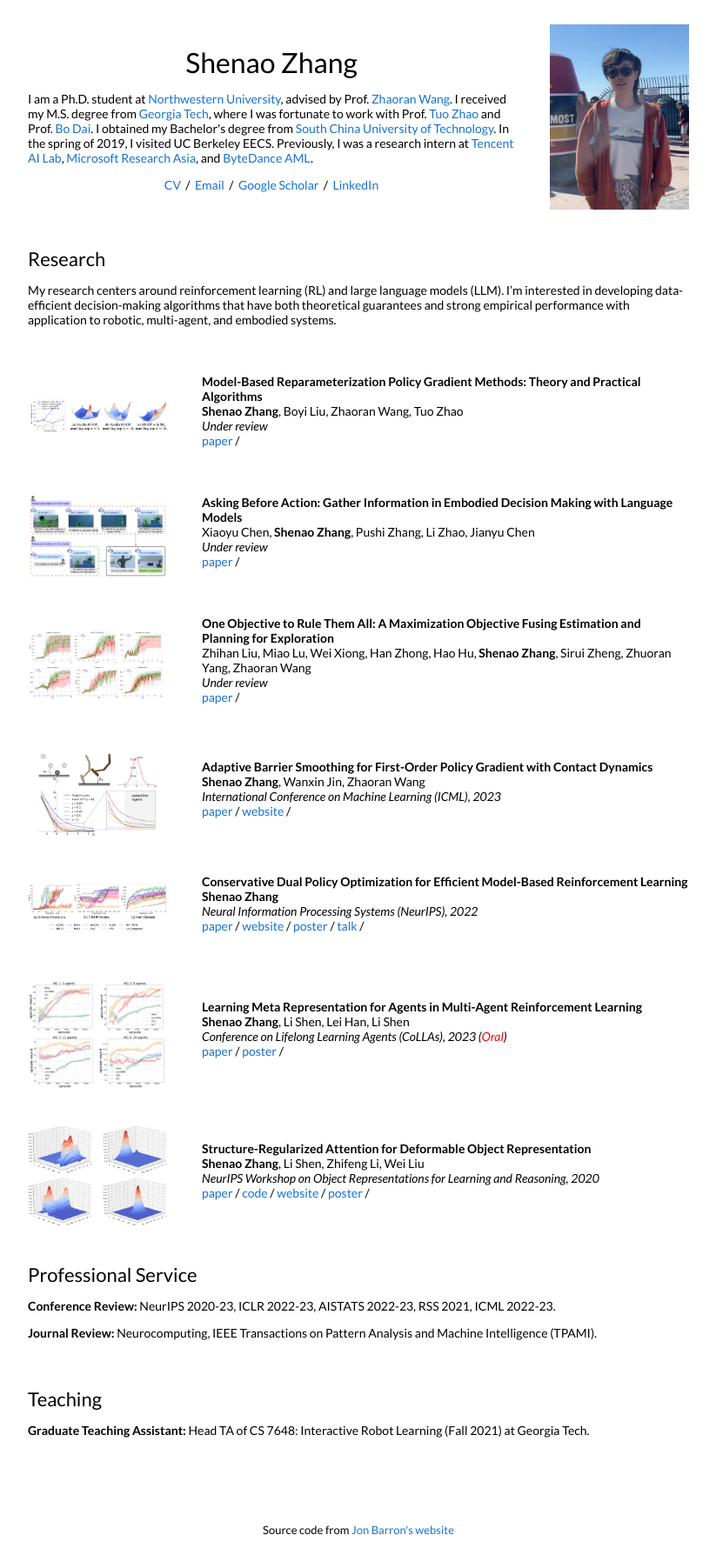
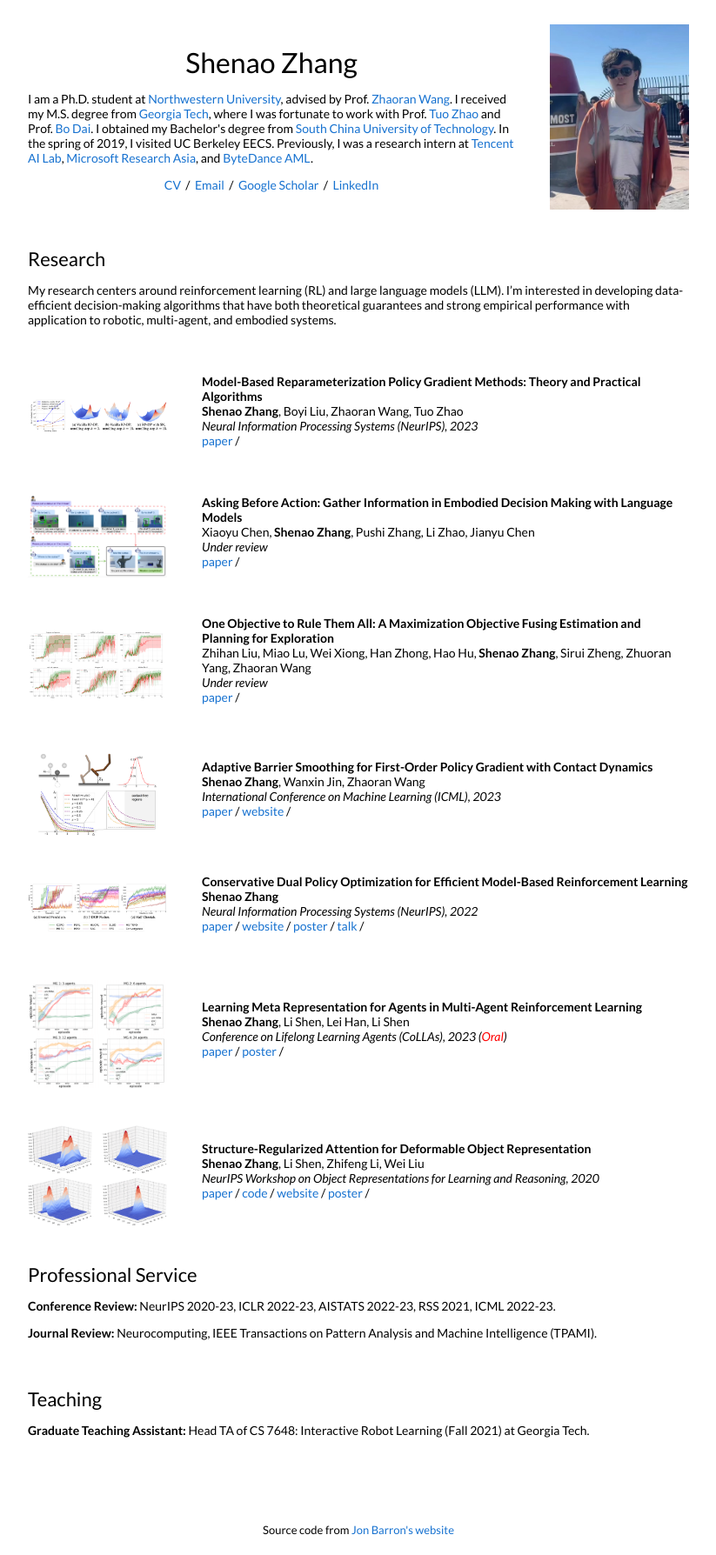
Before and after one commit to shenao-zhang/shenao-zhang.github.io, a Jekyll site: the page built from _posts/2023-06-01-mbpg.markdown, in a window 1280 px wide. Shown: the whole page at 87% size, without its empty margins (228-1051 px from the left). Built offline with Jekyll 4.4.1, drawn with Linux system fonts in a browser that asks for light colours.

Commit message:
Update 2023-06-01-mbpg.markdown

```diff
--- a/_posts/2023-06-01-mbpg.markdown
+++ b/_posts/2023-06-01-mbpg.markdown
@@ -6,6 +6,6 @@ image: /images/mbpg21.jpg
 categories: research
 author: "Shenao Zhang"
 authors: "<strong>Shenao Zhang</strong>, Boyi Liu, Zhaoran Wang, Tuo Zhao"
-venue: "Under review"
+venue: "Neural Information Processing Systems (NeurIPS), 2023"
 arxiv: https://shenao-zhang.github.io/RPgradRL/RPgrad.pdf
 ---
```
